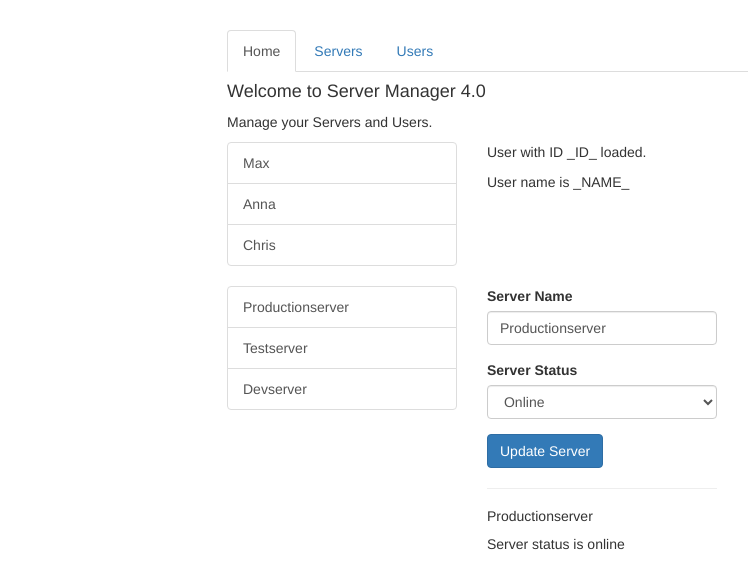
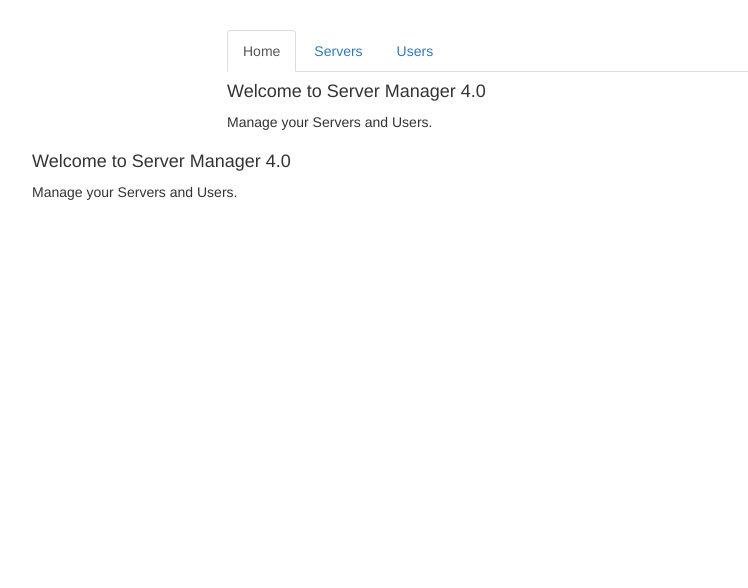
Before and after one commit to ale1a1/Angular-routing, an Angular app: page / in a window 1280 px wide. Shown: the top 588 px of the page, without its empty margins (38-786 px from the left). Built offline with nearby package versions, Linux system fonts and the light colour scheme.

Commit message:
setting up and loading routes

```diff
--- a/src/app/app.component.html
+++ b/src/app/app.component.html
@@ -13,14 +13,5 @@
       <app-home></app-home>
     </div>
   </div>
-  <div class="row">
-    <div class="col-xs-12 col-sm-10 col-md-8 col-sm-offset-1 col-md-offset-2">
-      <app-users></app-users>
-    </div>
-  </div>
-  <div class="row">
-    <div class="col-xs-12 col-sm-10 col-md-8 col-sm-offset-1 col-md-offset-2">
-      <app-servers></app-servers>
-    </div>
-  </div>
+  <router-outlet></router-outlet>
 </div>
--- a/src/app/app.module.ts
+++ b/src/app/app.module.ts
@@ -1,7 +1,7 @@
 import { BrowserModule } from '@angular/platform-browser';
 import { NgModule } from '@angular/core';
 import { FormsModule } from '@angular/forms';
-
+import { RouterModule, Routes } from '@angular/router';
 
 import { AppComponent } from './app.component';
 import { HomeComponent } from './home/home.component';
@@ -12,6 +12,12 @@
 import { ServerComponent } from './servers/server/server.component';
 import { ServersService } from './servers/servers.service';
 
+const appRoutes: Routes = [
+  { path: '', component: HomeComponent },
+  { path: 'users', component: UsersComponent },
+  { path: 'servers', component: ServersComponent },
+];
+
 @NgModule({
   declarations: [
     AppComponent,
@@ -20,13 +26,10 @@
     ServersComponent,
     UserComponent,
     EditServerComponent,
-    ServerComponent
+    ServerComponent,
   ],
-  imports: [
-    BrowserModule,
-    FormsModule,
-  ],
+  imports: [BrowserModule, FormsModule, RouterModule.forRoot(appRoutes)],
   providers: [ServersService],
-  bootstrap: [AppComponent]
+  bootstrap: [AppComponent],
 })
-export class AppModule { }
+export class AppModule {}
```
